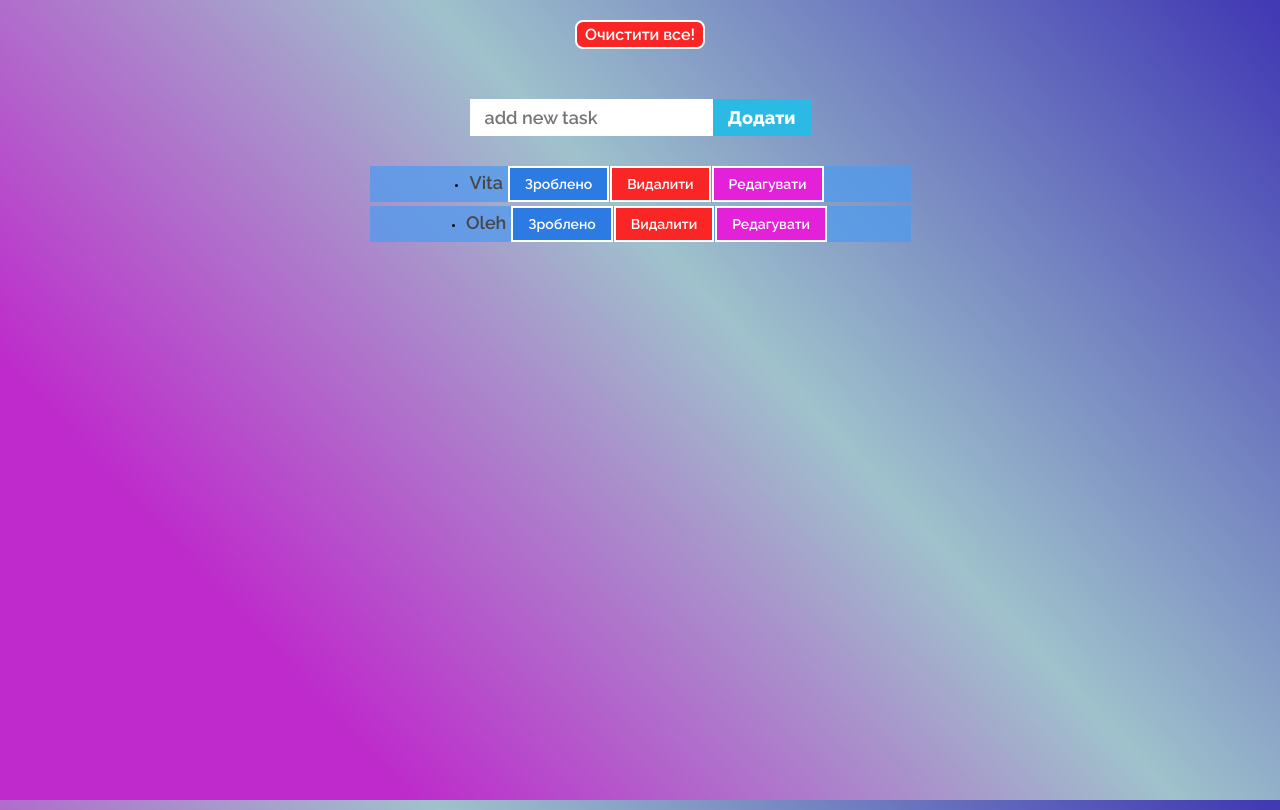
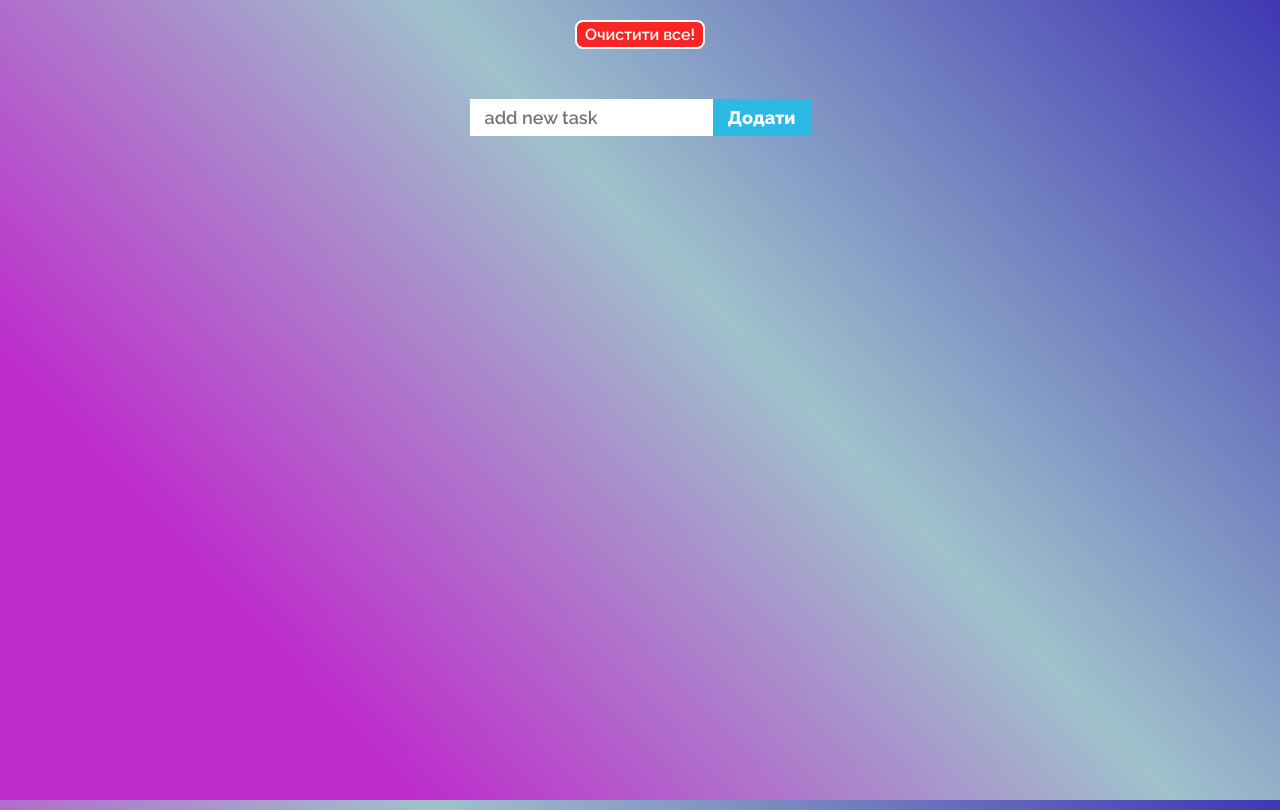
Before and after one commit to OlegBiletsky/react-to-do-list, a React app: page / in a window 1280 px wide. Built offline with nearby package versions, Linux system fonts and the light colour scheme.

Commit message:
some fix

```diff
--- a/src/components/list/list.js
+++ b/src/components/list/list.js
@@ -13,20 +13,7 @@ class List extends React.Component {//загальний class-component List
                 id: uuidv4(),//обовязково!-щоб не було баги з пустим рядком коли додаємо айтеми без тексту, а так інпут без тексту вже на старті має id
                 completed: false,//не виконаний айтем!
             },
-            list: [
-                {
-                    text: "Vita",
-                    id: 1,
-                    completed: false,
-                    editing: false
-                },
-                {
-                    text: "Oleh",
-                    id: 2,
-                    completed: false,
-                    editing: true
-                },
-            ]
+            list: []
         };
         //байндимо на this наші функції
         this.handleInputChange = this.handleInputChange.bind(this)
```
